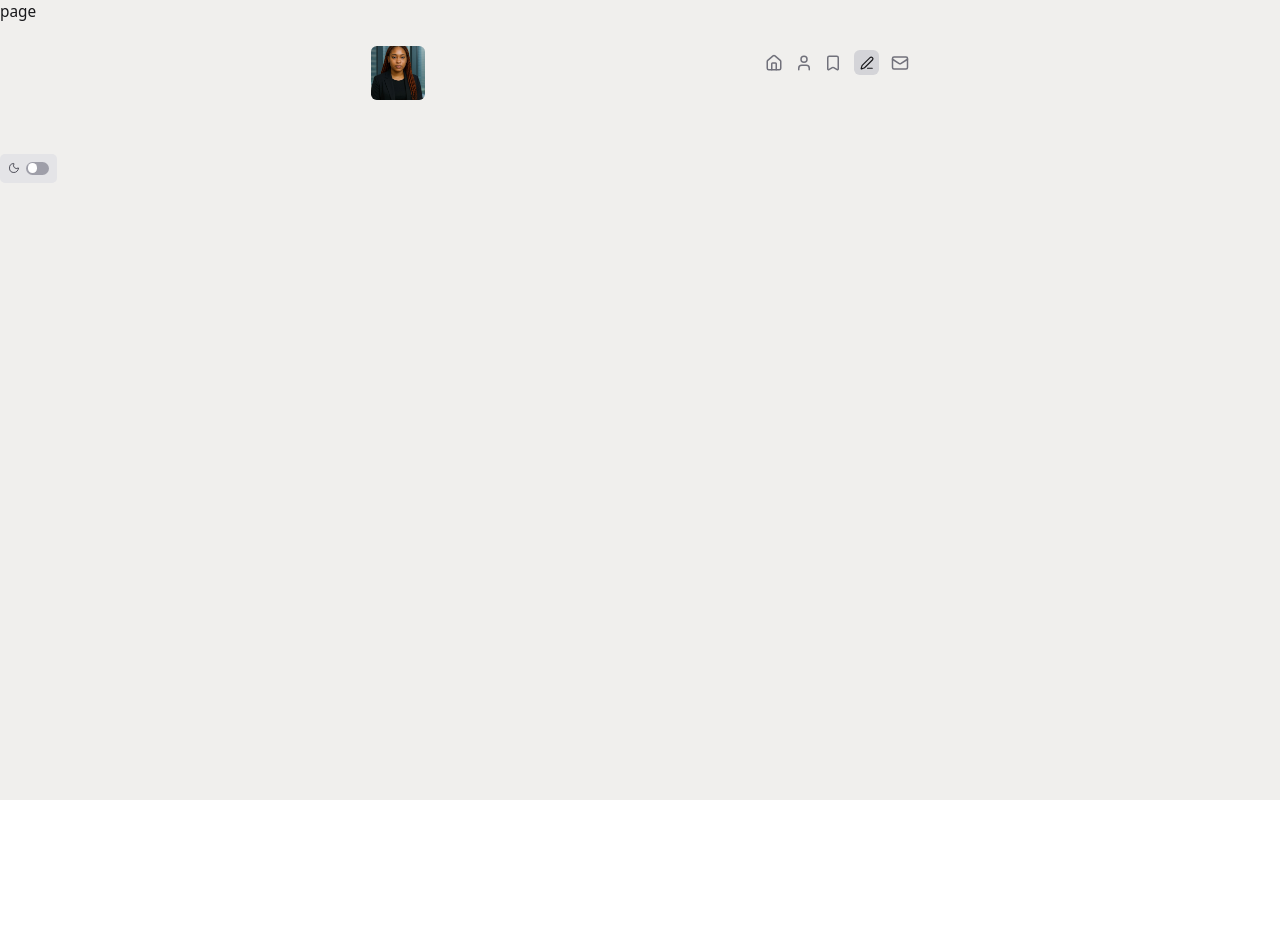
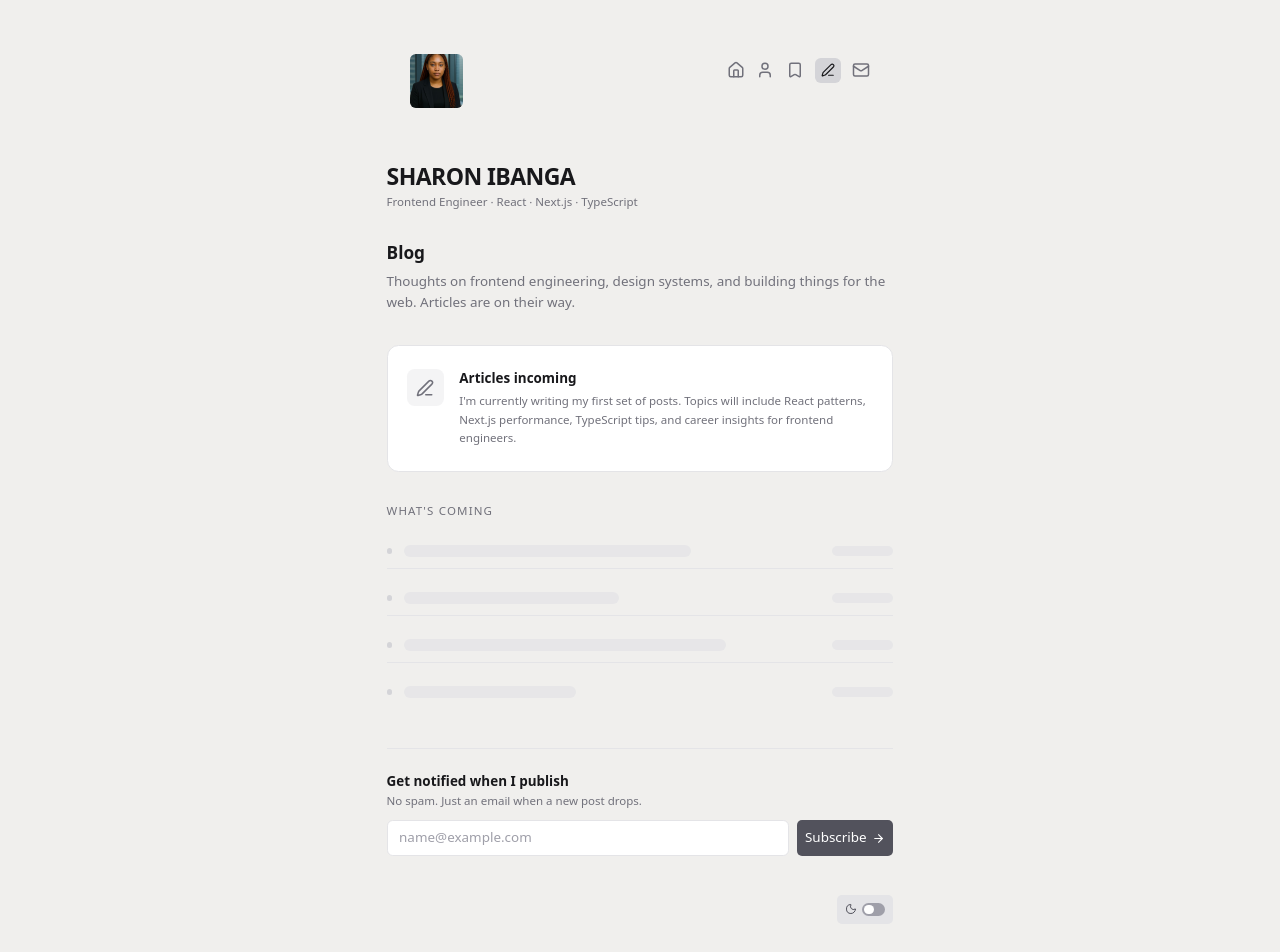
Before and after one commit to shashacodes/my-portfolio, a Next.js app: page /blog in a window 1280 px wide. Shown: the top 952 px of the page. Before the commit the page ends 800 px from the top, so only its background shows below. Built offline with nearby package versions, Linux system fonts and the light colour scheme.

Commit message:
new changes

```diff
--- a/app/blog/page.tsx
+++ b/app/blog/page.tsx
@@ -1,26 +1,160 @@
-"use client"
-import React, { useState } from 'react'
-import Header from '../components/Header'
-import DarkModeToggle from '../components/button';
+"use client";
+import React, { useState } from "react";
+import Header from "../components/Header";
+import DarkModeToggle from "../components/button";
+import { PenLine, ArrowRight } from "lucide-react";
 
-export default function page() {
-      const [darkMode, setDarkMode] = useState(false);
+export default function BlogPage() {
+  const [darkMode, setDarkMode] = useState(false);
+  const [email, setEmail] = useState("");
+  const [subscribed, setSubscribed] = useState(false);
+
+  const muted = darkMode ? "text-zinc-400" : "text-zinc-500";
+  const cardBg = darkMode ? "bg-zinc-800" : "bg-white";
+  const borderColor = darkMode ? "border-zinc-700" : "border-zinc-200";
+  const inputBg = darkMode
+    ? "bg-zinc-800 border-zinc-700 placeholder-zinc-600 text-zinc-100"
+    : "bg-white border-zinc-200 placeholder-zinc-400 text-zinc-900";
+
+  const handleSubscribe = () => {
+    if (!email) return;
+    setSubscribed(true);
+    setEmail("");
+    setTimeout(() => setSubscribed(false), 4000);
+  };
+
+  const skeletonPosts = [
+    { label: "Coming soon", width: "w-2/3" },
+    { label: "Coming soon", width: "w-1/2" },
+    { label: "Coming soon", width: "w-3/4" },
+    { label: "Coming soon", width: "w-2/5" },
+  ];
 
   return (
     <div
       className={`min-h-screen transition-colors duration-300 ${
         darkMode ? "bg-zinc-900 text-zinc-100" : "bg-[#f0efed] text-zinc-900"
       }`}
-    >page
-    <div className="w-full max-w-2xl mx-auto px-6 lg:px-8">
+    >
+      <div className="w-full max-w-xl mx-auto px-6 py-8">
+        <Header darkMode={darkMode} activePage="blog" />
 
-        <Header darkMode={darkMode} activePage="blog" />
+        <div className="mb-8">
+          <h1 className="text-2xl font-bold tracking-tight mb-0.5">
+            SHARON IBANGA
+          </h1>
+          <p className={`text-xs ${muted}`}>
+            Frontend Engineer · React · Next.js · TypeScript
+          </p>
+        </div>
+
+        <div className="mb-8">
+          <h2 className="text-lg font-semibold mb-1">Blog</h2>
+          <p className={`text-sm leading-relaxed ${muted}`}>
+            Thoughts on frontend engineering, design systems, and building
+            things for the web. Articles are on their way.
+          </p>
+        </div>
+
+        <div
+          className={`rounded-xl border px-5 py-6 mb-8 flex items-start gap-4 ${cardBg} ${borderColor}`}
+        >
+          <div
+            className={`p-2.5 rounded-lg shrink-0 ${
+              darkMode ? "bg-zinc-700" : "bg-zinc-100"
+            }`}
+          >
+            <PenLine size={18} className={muted} />
+          </div>
+          <div>
+            <p className="text-sm font-semibold mb-1">Articles incoming</p>
+            <p className={`text-xs leading-relaxed ${muted}`}>
+              I&apos;m currently writing my first set of posts. Topics will
+              include React patterns, Next.js performance, TypeScript tips, and
+              career insights for frontend engineers.
+            </p>
+          </div>
+        </div>
+
+        <div className="mb-10">
+          <p className={`text-xs font-medium uppercase tracking-widest mb-4 ${muted}`}>
+            What&apos;s coming
+          </p>
+          <div className="space-y-3">
+            {skeletonPosts.map((post, i) => (
+              <div
+                key={i}
+                className={`flex items-center justify-between py-3 border-b last:border-0 ${borderColor}`}
+              >
+                <div className="flex items-center gap-3 flex-1">
+                  <div
+                    className={`w-1.5 h-1.5 rounded-full shrink-0 ${
+                      darkMode ? "bg-zinc-600" : "bg-zinc-300"
+                    }`}
+                  />
+                  <div
+                    className={`h-3 rounded-full animate-pulse ${post.width} ${
+                      darkMode ? "bg-zinc-700" : "bg-zinc-200"
+                    }`}
+                  />
+                </div>
+                <div
+                  className={`h-2.5 w-16 rounded-full animate-pulse ml-4 shrink-0 ${
+                    darkMode ? "bg-zinc-700" : "bg-zinc-200"
+                  }`}
+                />
+              </div>
+            ))}
+          </div>
+        </div>
+
+        <hr className={`mb-6 ${borderColor}`} />
+
+        <section className="mb-10">
+          <h3 className="text-sm font-semibold mb-0.5">
+            Get notified when I publish
+          </h3>
+          <p className={`text-xs mb-3 ${muted}`}>
+            No spam. Just an email when a new post drops.
+          </p>
+          <div className="flex gap-2">
+            <input
+              type="email"
+              placeholder="name@example.com"
+              value={email}
+              onChange={(e) => setEmail(e.target.value)}
+              onKeyDown={(e) => e.key === "Enter" && handleSubscribe()}
+              className={`flex-1 px-3 py-2 text-sm rounded-md border outline-none transition-colors ${inputBg} focus:border-zinc-400`}
+            />
+            <button
+              onClick={handleSubscribe}
+              className={`flex items-center gap-1.5 px-4 py-2 text-sm font-medium rounded-md transition-colors whitespace-nowrap ${
+                subscribed
+                  ? "bg-green-600 text-white"
+                  : darkMode
+                  ? "bg-zinc-600 hover:bg-zinc-500 text-white"
+                  : "bg-zinc-600 hover:bg-zinc-700 text-white"
+              }`}
+            >
+              {subscribed ? (
+                "Subscribed ✓"
+              ) : (
+                <>
+                  Subscribe
+                  <ArrowRight size={13} />
+                </>
+              )}
+            </button>
+          </div>
+        </section>
+
+        <footer className="flex items-center justify-end">
+          <DarkModeToggle
+            darkMode={darkMode}
+            onToggle={() => setDarkMode(!darkMode)}
+          />
+        </footer>
+      </div>
     </div>
-
-        <footer>
-                      <DarkModeToggle darkMode={darkMode} onToggle={() => setDarkMode(!darkMode)} />
-
-        </footer>
-    </div>
-  )
+  );
 }
```
